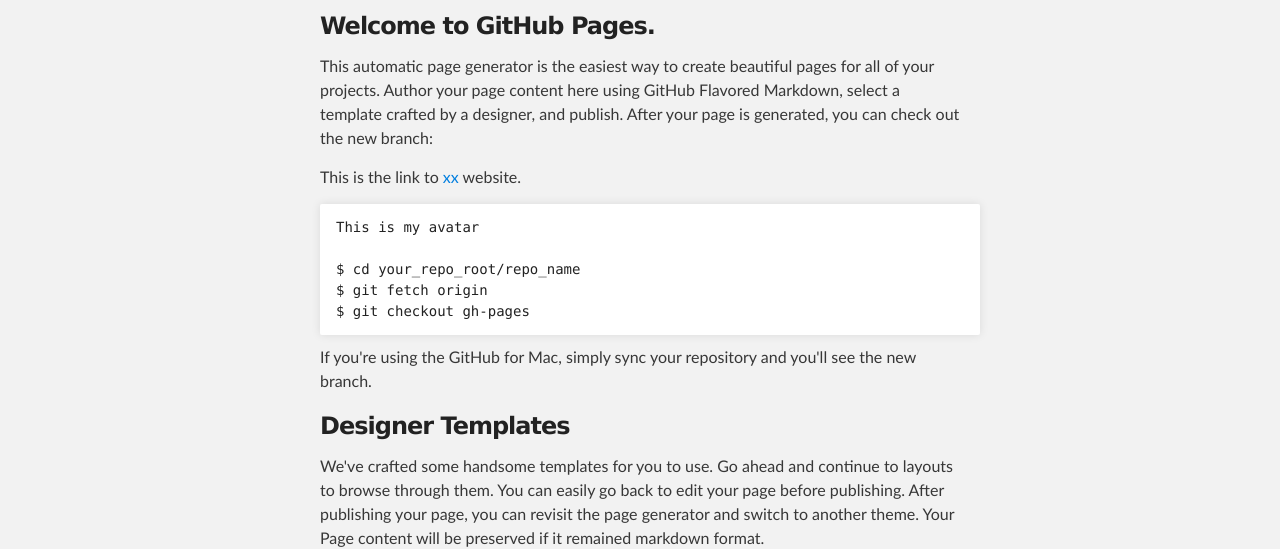
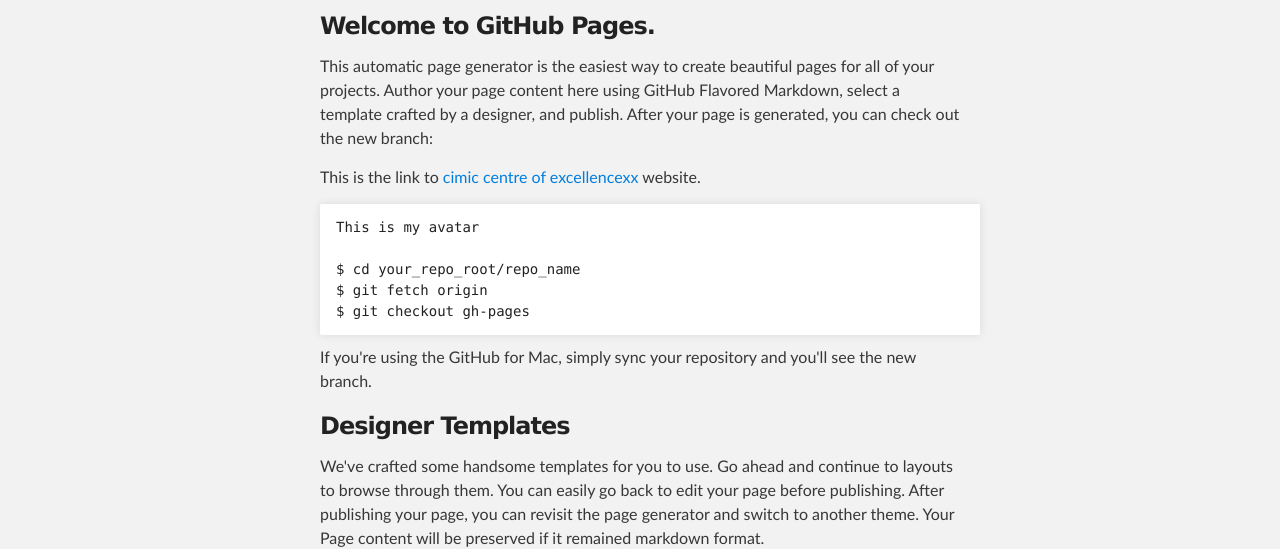
Before and after one commit to GeoHigh125/Learn-GitHub, a plain HTML site: page index.html in a window 1280 px wide. Shown: the part 252-801 px from the top of the page. Drawn offline with Linux system fonts and the light colour scheme.

Commit message:
Update index.html

```diff
--- a/index.html
+++ b/index.html
@@ -36,7 +36,7 @@
 
 <p>This automatic page generator is the easiest way to create beautiful pages for all of your projects. Author your page content here using GitHub Flavored Markdown, select a template crafted by a designer, and publish. After your page is generated, you can check out the new branch:</p>
 
-<p>This is the link to  <a href="http://cimic-coe.org">xx</a>  website.</p>
+<p>This is the link to  <a href="http://cimic-coe.org">cimic centre of excellencexx</a>  website.</p>
 
 <pre><code>This is my avatar
 
```
